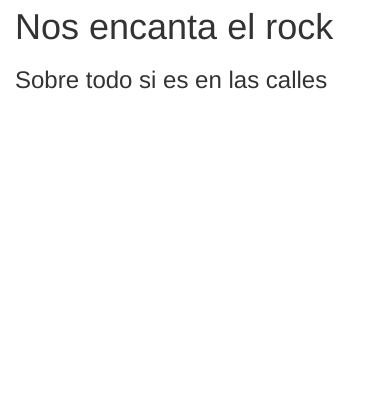
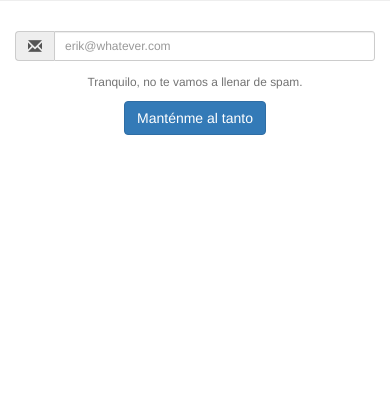
Before and after one commit to efromm/mediaGO, a Rails app: template app/views/paginas/new.html.erb in a window 390 px wide. Shown: the part 174-582 px from the top of the page. Run offline with Rails 7, Linux system fonts and the light colour scheme; the template is opened without the code that fills it, so the values that code supplies are empty; style sheets or scripts are compiled from the project's sources; some libraries are stand-ins or nearby versions.

Commit message:
nueva pagina

```diff
--- a/app/assets/stylesheets/application.css
+++ b/app/assets/stylesheets/application.css
@@ -16,7 +16,7 @@
  @import url(http://fonts.googleapis.com/css?family=Roboto);
 
 body  {
-  background: url(bgsite.jpg) no-repeat center center fixed;
+  background: url(bgsite3.jpg) no-repeat center center fixed;
   -webkit-background-size: cover;
   -moz-background-size: cover;
   -o-background-size: cover;
@@ -28,7 +28,7 @@
 
         h1 {
             font-family:'Roboto', sans-serif;
-            font-weight: 400;
+            font-weight: 500;
             font-size: 58px;
             text-align: center;
             color:#fff;
@@ -51,6 +51,50 @@
       margin-right: auto;
       border:none;
       }
+
+.jumbotron{
+
+      background-color: rgba(10, 0, 0, 0.3); no-repeat center center fixed;
+  -webkit-background-size: cover;
+  -moz-background-size: cover;
+  -o-background-size: cover;
+  background-size: cover;
+   padding: 0.5em 0.6em;
+
+   }
+    .jumbotron h1 {
+        font-family:'Roboto', sans-serif;
+            font-weight: 500;
+            font-size: 58px;
+            text-align: center;
+            color:#fff;
+    }
+    .jumbotron p {
+        font-family: 'Roboto', sans-serif;
+            font-weight: 100;
+            font-size: 30px;
+            text-align: center;
+           color:#fff;
+
+        }
+
+.glyphicon.glyphicon-envelope{
+
+font-size: 10px;
+
+}
+
+.btn.btn-primary.btn-md{
+  font-family: 'Roboto', sans-serif;
+            font-weight: 300;
+            font-size: 15px;
+            text-align: center;
+           color:#fff;
+}
+
+.help-block.text-center {
+color:#000;
+
 }
 
         .margin-base-vertical {
--- a/app/views/layouts/application.html.erb
+++ b/app/views/layouts/application.html.erb
@@ -14,14 +14,27 @@
 
 </head>
   <body>
-<div class="container">
-  <div class="row">
-   <div class="col-md-6 col-md-offset-3">
 
-    <img src="assets/logo.png" width="161" height="161" class="imgcenter">
-<h1>Nos encanta el rock</h1>
-<h3>Sobre todo si es en las calles</h3>
+
+   <div class="jumbotron">
+ <h1>A Santiago le falta Rock</h1>
+<p>Pronto las calles tendrán otro color</p>
+</div>
 <p>
+  <div class="container">
+    <div class="row">
+            <div class="col-md-4 col-sm-offset-4">
+  <form class="margin-base-vertical">
+<p class="input-group">
+  <span class="input-group-addon"><span class="glyphicon glyphicon-envelope"></span></span>
+    <input type="text" class="form-control input-sm" name="email" placeholder="erik@whatever.com" />
+</p>
+ <p class="help-block text-center"><small>Tranquilo, no te vamos a llenar de spam.</small></p>
+                    <p class="text-center">
+                        <button type="submit" class="btn btn-primary btn-md">Manténme al tanto</button>
+                    </p>
+                    </span>
+                </form>
 </div>
 </div>
   </div>
```
Also changed, not shown: 4 other files.
